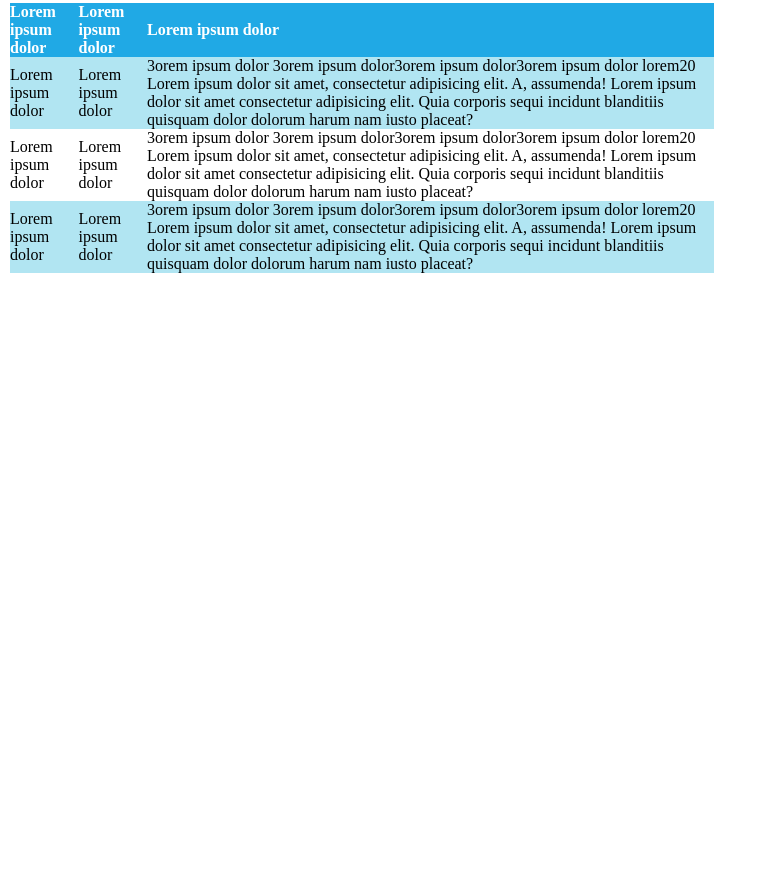
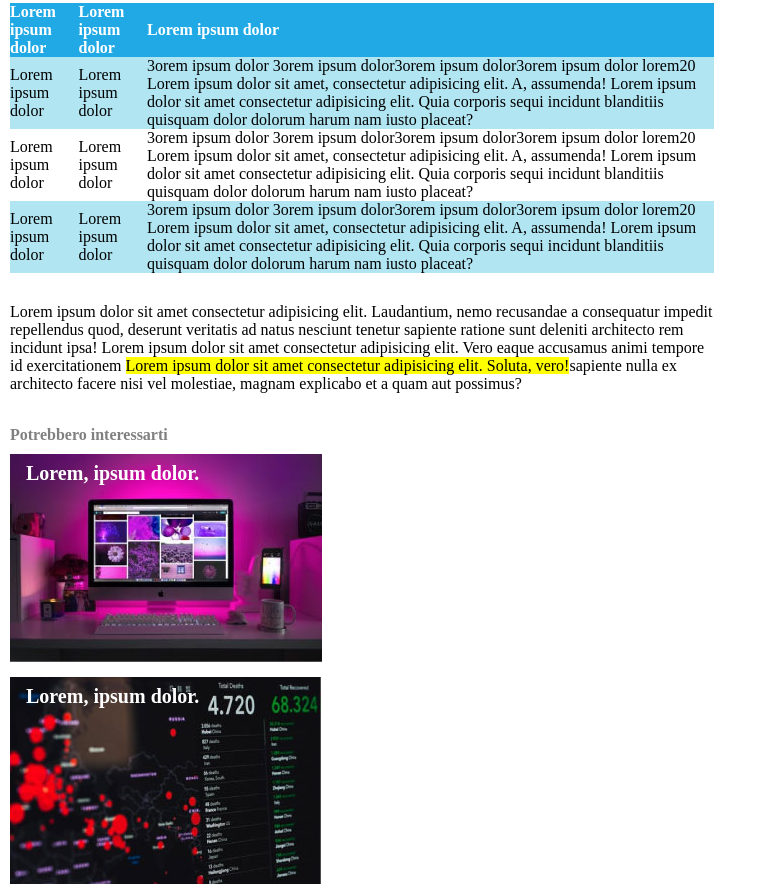
Before and after one commit to mekkiouertani/html-css-booleaner, a plain HTML site: page index.html in a window 1280 px wide. Shown: the part 1296-2185 px from the top of the page, without its empty margins (0-767 px from the left). Before the commit the page ends 1599 px from the top, so only its background shows below. Drawn offline with Linux system fonts and the light colour scheme.

Commit message:
add footer

```diff
--- a/css/style.css
+++ b/css/style.css
@@ -80,3 +80,25 @@ th, td {
 tr:nth-child(even) {
     background-color: white;
 }
+footer{
+    margin-left: 10px;
+    margin-top: 15px;
+}
+
+footer h4{
+    color: grey;;
+}
+
+.container-ads{
+    position: relative;
+    color: white;
+    font-weight: bold;
+    font-size: 20px;
+    margin-top: 10px;
+}
+
+.ads{
+    position: absolute;
+    top: 8px;
+    left: 16px;
+}
--- a/index.html
+++ b/index.html
@@ -64,6 +64,21 @@
                 </tr>
             </tbody>
         </table>
+        <!-- ULTIMO PARAGRAGO -->
+        <p>Lorem ipsum dolor sit amet consectetur adipisicing elit. Laudantium, nemo recusandae a consequatur impedit repellendus quod, deserunt veritatis ad natus nesciunt tenetur sapiente ratione sunt deleniti architecto rem incidunt ipsa! Lorem ipsum dolor sit amet consectetur adipisicing elit. Vero eaque accusamus animi tempore id exercitationem <span>Lorem ipsum dolor sit amet consectetur adipisicing elit. Soluta, vero!</span>sapiente nulla ex architecto facere nisi vel molestiae, magnam explicabo et a quam aut possimus?</p>
+        <br>
     </main>
+    <footer>
+        <h4>Potrebbero interessarti</h4>
+        <div class="container-ads">
+            <img src="img/monitor.jpg" alt="un monitor">
+            <div class="ads">Lorem, ipsum dolor.</div>
+        </div>
+        <div class="container-ads">
+            <img src="img/graph.jpg" alt="un grafico">
+            <div class="ads">Lorem, ipsum dolor.</div>
+        </div>
+
+    </footer>
 </body>
 </html>
```
